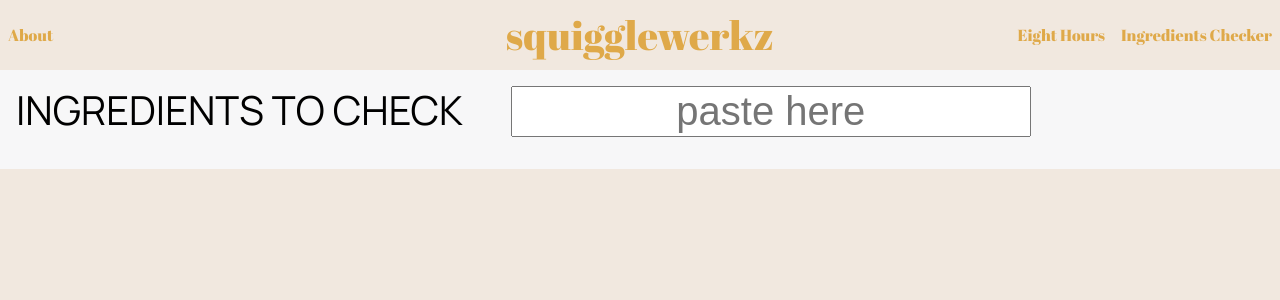
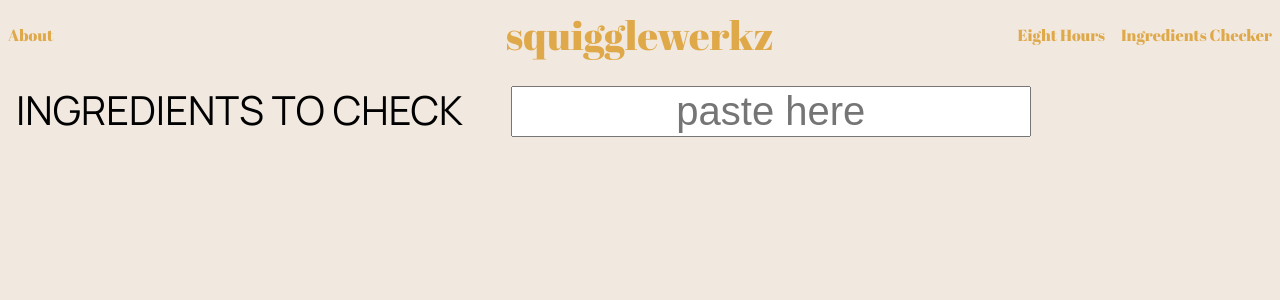
Before and after one commit to lawrend/eight-hours, a React (Create React App) app in the folder eighthours-using-react/: page /#/ingredients-checker in a window 1280 px wide. Shown: the top 300 px of the page. Built offline with nearby package versions, Linux system fonts and the light colour scheme; a web font is replaced by a local one.

Commit message:
css adjustment and removal of unneeded code

```diff
--- a/eighthours-using-react/src/App.css
+++ b/eighthours-using-react/src/App.css
@@ -1,8 +1,7 @@
-
-
 body {
   margin: 0;
   background-color: #F1E8DF;
+  /* background-color: #EEE; */
   font-family: 'Manrope', sans-serif;
   /* font-family: -apple-system, BlinkMacSystemFont, 'Segoe UI', 'Roboto', 'Oxygen', */
   /*   'Ubuntu', 'Cantarell', 'Fira Sans', 'Droid Sans', 'Helvetica Neue', */
@@ -13,7 +12,7 @@
 
 .App {
 
-  background-color: rgb(247, 247, 248);
+  /* background-color: rgb(247, 247, 248); */
   height: 100%;
   font-size: 32px;
   text-align: left;
@@ -22,7 +21,7 @@
 }
 
 .App-header {
-  background-color: #F1E8DF;
+  /* background-color: #F1E8DF; */
   min-height: 48px;
   display: flex;
   justify-content: space-between;
--- a/eighthours-using-react/src/components/CheckerInputForm.js
+++ b/eighthours-using-react/src/components/CheckerInputForm.js
@@ -3,6 +3,7 @@
 import '../css/ingredients-checker.css';
 
 export default props => (
+  <div className='checker-input-form-container'>
   <form className='checker-input-form' onSubmit={props.onSubmit}>
 
     <label className='checker-input-label'>INGREDIENTS TO CHECK</label>
@@ -11,6 +12,6 @@
       </button>
 
     <input className='checker-input-field' placeholder="paste here" onChange={props.handleChange} />
-
   </form>
+</div>
  )
--- a/eighthours-using-react/src/containers/EightHoursContainer.js
+++ b/eighthours-using-react/src/containers/EightHoursContainer.js
@@ -1,3 +1,4 @@
+// holds bday input
 import React, { Component } from 'react';
 import BdayInput from '../components/BdayInput.js'
 
--- a/eighthours-using-react/src/containers/Home.js
+++ b/eighthours-using-react/src/containers/Home.js
@@ -1,3 +1,4 @@
+// page holding links to other pages like eight hours and ingredients checker
 import React, { Component } from 'react';
 import { Link } from 'react-router-dom';
 import '../css/home.css';
--- a/eighthours-using-react/src/css/home.css
+++ b/eighthours-using-react/src/css/home.css
@@ -31,7 +31,8 @@
 
 .home-eight-hours {
 
-  background-color: #F5EFE6;
+  /* background-color: #F5EFE6; */
+  background-color: #FDFDFD;
 
 }
 
--- a/eighthours-using-react/src/css/ingredients-checker.css
+++ b/eighthours-using-react/src/css/ingredients-checker.css
@@ -1,9 +1,9 @@
 /* INGREDIENTS CHECKER */
 
 .ingredients-checker-container {
-  display: flex;
-  flex-direction: column;
-  align-items: flex-start;
+  /* display: flex; */
+  /* flex-direction: column; */
+  /* align-items: flex-start; */
 }
 
 /* CHECKER FORM */
--- a/eighthours-using-react/src/index.css
+++ b/eighthours-using-react/src/index.css
@@ -1,5 +1,3 @@
-
-
 code {
   font-family: source-code-pro, Menlo, Monaco, Consolas, 'Courier New',
     monospace;
```
Also changed, not shown: 1 other file (tests, documents, lock files or other folders).
